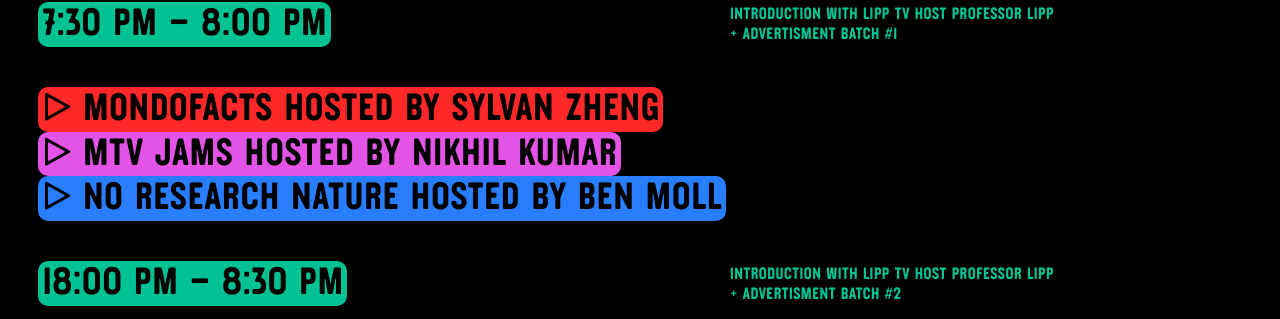
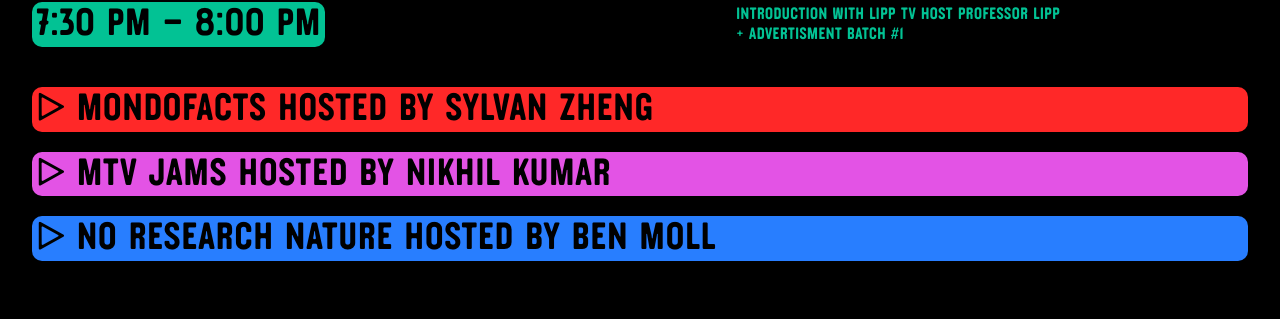
Before and after one commit to jeeyoonhyun/lipptv-2021, a React (Create React App) app: page / in a window 1280 px wide. Shown: the part 478-797 px from the top of the page. Built offline with nearby package versions, Linux system fonts and the light colour scheme.

Commit message:
add accordion meny and depoly

```diff
--- a/src/App.css
+++ b/src/App.css
@@ -89,6 +89,7 @@
 
 /* big section chunks */
 .section {
+  width: 100%;
   margin: 5vh 0;
 }
 /* about section*/
@@ -114,6 +115,7 @@
 }
 
 /* program section */
+
 .section-program {
   display: flex;
   flex-direction: column;
@@ -149,12 +151,25 @@
   display: flex;
   align-items: center;
 }
+
 /* performers */
+
 .section-performers {
   margin: 2.5vh 0;
   display: flex;
   flex-direction: column;
   justify-content: center;
+  /* overflow: hidden; */
+}
+
+input.accordion-checkbox {
+  display: none;
+}
+
+.accordion-block {
+  /* overflow: hidden; */
+  padding: 0%;
+  margin: 0;
 }
 
 .program-performers {
@@ -162,7 +177,27 @@
   padding: 4px;
   display: flex;
   margin: 0 auto 0 0 ;
+  cursor: pointer;
 }
+
+.program-performers:hover{
+  background: white;
+}
+
+.accordion-content {
+  max-height: 0;
+  color: black;
+  background: white;
+  -webkit-transition: .4s;
+  transition: .4s;
+  border-radius: 10px;
+}
+
+input:checked ~ .accordion-content {
+  max-height: 100vh;
+  padding: 1em;
+}
+
 /*  */
 /* .section-head {
   width: 80%;
--- a/src/Program.js
+++ b/src/Program.js
@@ -10,9 +10,29 @@
             </div>
             {/* accordion menus */}
             <div className='section-performers'>
-                <div className='headline program-performers program-red'>▷ MONDOFACTS HOSTED BY SYLVAN ZHENG</div>
-                <div className='headline program-performers program-magenta'>▷ MTV JAMS HOSTED BY NIKHIL KUMAR</div>
-                <div className='headline program-performers program-blue'>▷ NO RESEARCH NATURE HOSTED BY BEN MOLL</div>
+                <div className='acccordion-block'>
+                    <input type='checkbox' className='accordion-checkbox' id='check-1'></input>
+                    <label for="check-1" className='headline program-performers program-red'>▷ MONDOFACTS HOSTED BY SYLVAN ZHENG</label>
+                    <div className='accordion-content'>
+                        <p>description</p>
+                    </div>
+                </div>
+
+                <div className='acccordion-block'>
+                    <input type='checkbox' className='accordion-checkbox' id='check-2'></input>
+                    <label for="check-2" className='headline program-performers program-magenta'>▷ MTV JAMS HOSTED BY NIKHIL KUMAR</label>
+                    <div className='accordion-content'>
+                        <p>description</p>
+                    </div>
+                </div>
+
+                <div className='acccordion-block'>
+                <input type='checkbox' className='accordion-checkbox' id='check-3'></input>
+                <label label for="check-3" className='headline program-performers program-blue'>▷ NO RESEARCH NATURE HOSTED BY BEN MOLL</label>
+                <div className='accordion-content'>
+                    <p>description</p>
+                </div>
+                </div>
             </div>
 
             {/* time */}
@@ -23,9 +43,30 @@
             </div>
             {/* accordion menus */}
             <div className='section-performers'>
-                <div className='headline program-performers program-yellow'>▷ STREAM FIGHTER HOSTED BY CHRISTINA DACANAY AND CY KIM</div>
-                <div className='headline program-performers program-magenta'>▷ OFFICE OLYMPICS HOSTED BY CEZAR MOCAN</div>
-                <div className='headline program-performers program-white'>▷ RANDOM ACCESS MEMORIES HOSTED BY SOHAILA MOSBEH AND YOUNG MIN CHOI</div>
+
+            <div className='acccordion-block'>
+                    <input type='checkbox' className='accordion-checkbox' id='check-4'></input>
+                    <label for="check-4" className='headline program-performers program-yellow'>▷ STREAM FIGHTER HOSTED BY CHRISTINA DACANAY AND CY KIM</label>
+                    <div className='accordion-content'>
+                        <p>description</p>
+                    </div>
+                </div>
+
+                <div className='acccordion-block'>
+                    <input type='checkbox' className='accordion-checkbox' id='check-5'></input>
+                    <label for="check-5" className='headline program-performers program-magenta'>▷ OFFICE OLYMPICS HOSTED BY CEZAR MOCAN</label>
+                    <div className='accordion-content'>
+                        <p>description</p>
+                    </div>
+                </div>
+
+                <div className='acccordion-block'>
+                <input type='checkbox' className='accordion-checkbox' id='check-6'></input>
+                <label label for="check-6" className='headline program-performers program-white'>▷ RANDOM ACCESS MEMORIES HOSTED BY SOHAILA MOSBEH AND YOUNG MIN CHOI</label>
+                <div className='accordion-content'>
+                    <p>description</p>
+                </div>
+                </div>
             </div>
 
 
```
